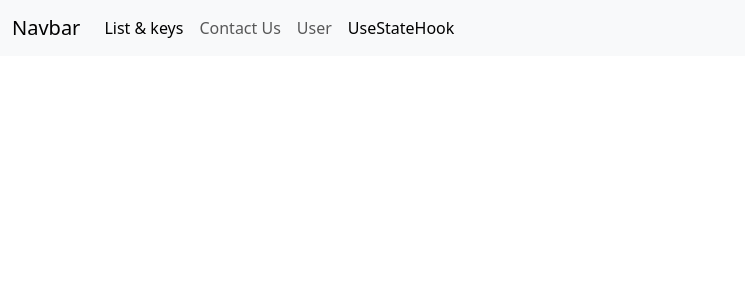
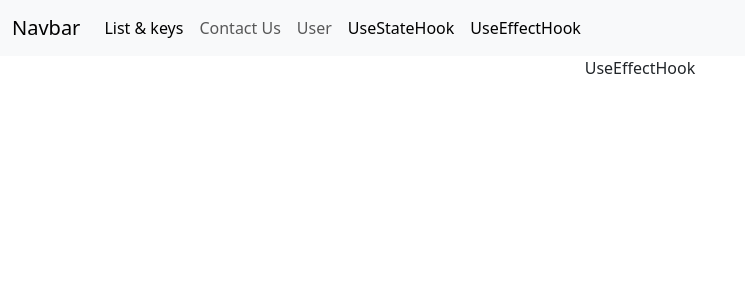
Before and after one commit to smpraneethkumar/my_react_JS, a React (Create React App) app: page /useeffecthook in a window 1280 px wide. Shown: the top 300 px of the page, without its empty margins (0-745 px from the left). Built offline with nearby package versions, Linux system fonts and the light colour scheme.

Commit message:
useEffectHoot

```diff
--- a/src/Components/Header.jsx
+++ b/src/Components/Header.jsx
@@ -25,6 +25,9 @@ export class Header extends Component {
         <li class="nav-item">
         <Link to="/usestatehook" class="nav-link active" aria-current="page" >UseStateHook</Link>
         </li>
+        <li class="nav-item">
+        <Link to="/useeffecthook" class="nav-link active" aria-current="page" >UseEffectHook</Link>
+        </li>
       </ul>
     </div>
   </div>
--- /dev/null
+++ b/src/Components/Hooks/UseEffectHook.jsx
@@ -0,0 +1,11 @@
+import React, { Component } from 'react'
+
+export class UseEffectHook extends Component {
+  render() {
+    return (
+      <div>UseEffectHook</div>
+    )
+  }
+}
+
+export default UseEffectHook
--- a/src/Routes/Routing.jsx
+++ b/src/Routes/Routing.jsx
@@ -4,6 +4,7 @@ import ListAndKeys from '../Components/ListAndKeys'
 import ContactUs from '../Components/ContactUs'
 import User from '../Components/User'
 import UseStateHooks from '../Components/Hooks/UseStateHooks'
+import UseEffectHook from '../Components/Hooks/UseEffectHook'
 
 export class Routing extends Component {
   render() {
@@ -13,7 +14,7 @@ export class Routing extends Component {
         <Route path='/contactus' element={<ContactUs/>}/>
         <Route path='/user' element={<User/>}/>
         <Route path='/usestatehook' element={<UseStateHooks/>}/>
-
+        <Route path='/useeffecthook' element={<UseEffectHook/>}/>
       </Routes>
     )
   }
```
